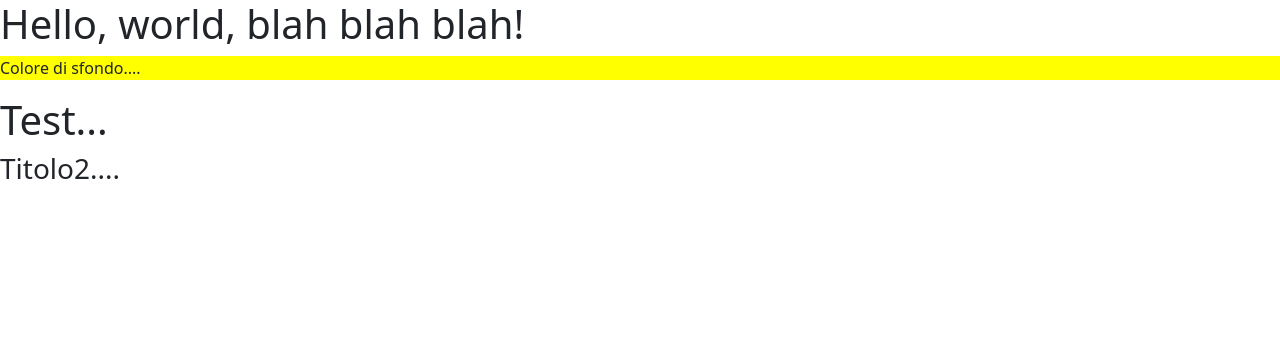
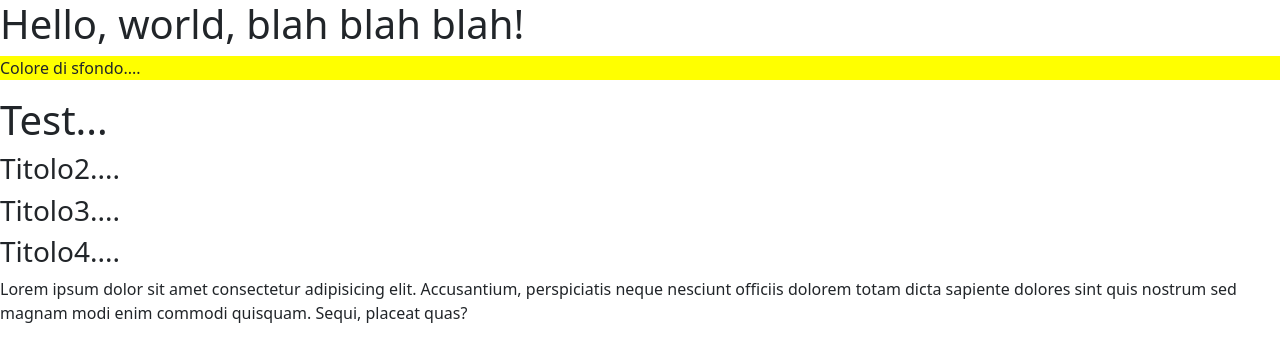
Before and after one commit to Boolean-1-coder/team-git-example, a plain HTML site: page index.html in a window 1280 px wide. Drawn offline with nearby package versions, Linux system fonts and the light colour scheme.

Commit message:
Added section 3 and 4 with a paragraph in index

```diff
--- a/index.html
+++ b/index.html
@@ -19,6 +19,9 @@
 
 
     <h3>Titolo2....</h3>
+    <h3>Titolo3....</h3>
+    <h3>Titolo4....</h3>
+    <p>Lorem ipsum dolor sit amet consectetur adipisicing elit. Accusantium, perspiciatis neque nesciunt officiis dolorem totam dicta sapiente dolores sint quis nostrum sed magnam modi enim commodi quisquam. Sequi, placeat quas?</p>
 
     <script src="./js/main.js"></script>
     <script src="https://cdn.jsdelivr.net/npm/bootstrap@5.3.0-alpha1/dist/js/bootstrap.bundle.min.js" integrity="sha384-w76AqPfDkMBDXo30jS1Sgez6pr3x5MlQ1ZAGC+nuZB+EYdgRZgiwxhTBTkF7CXvN" crossorigin="anonymous"></script>
```
